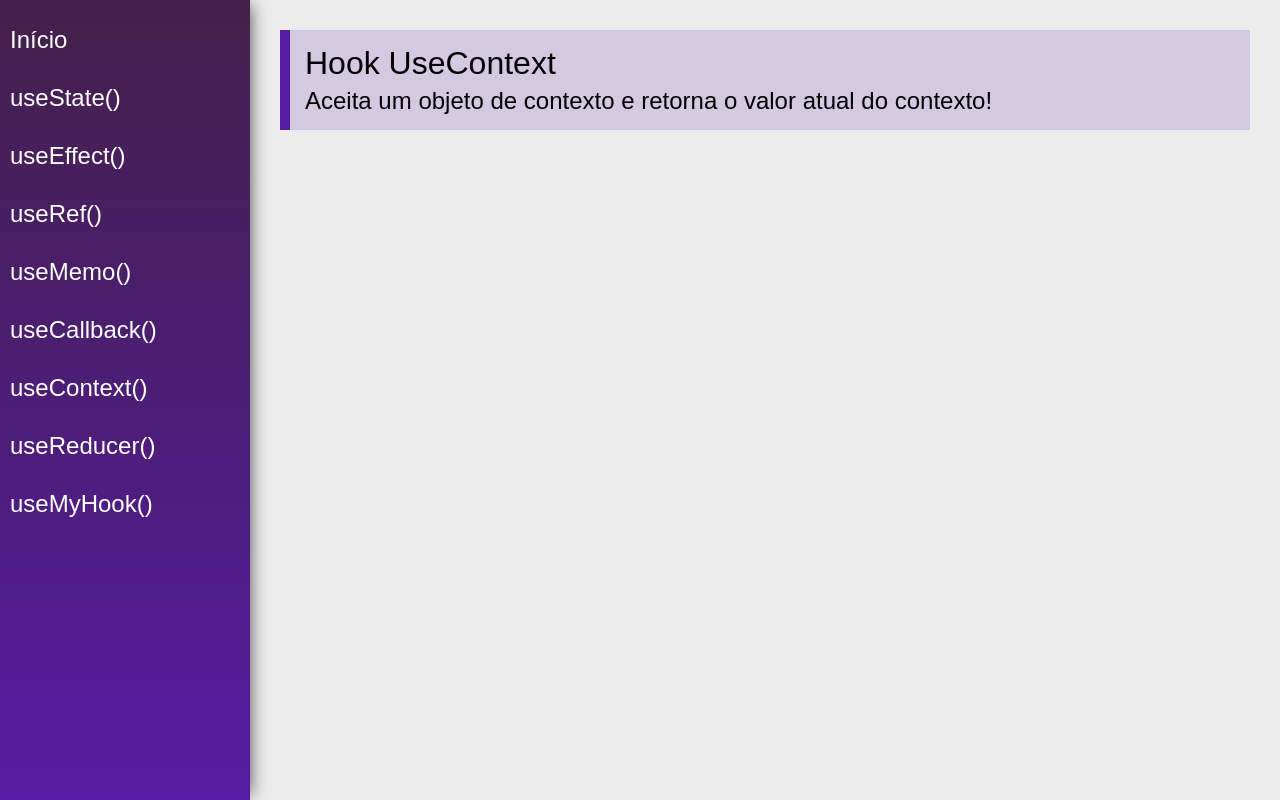
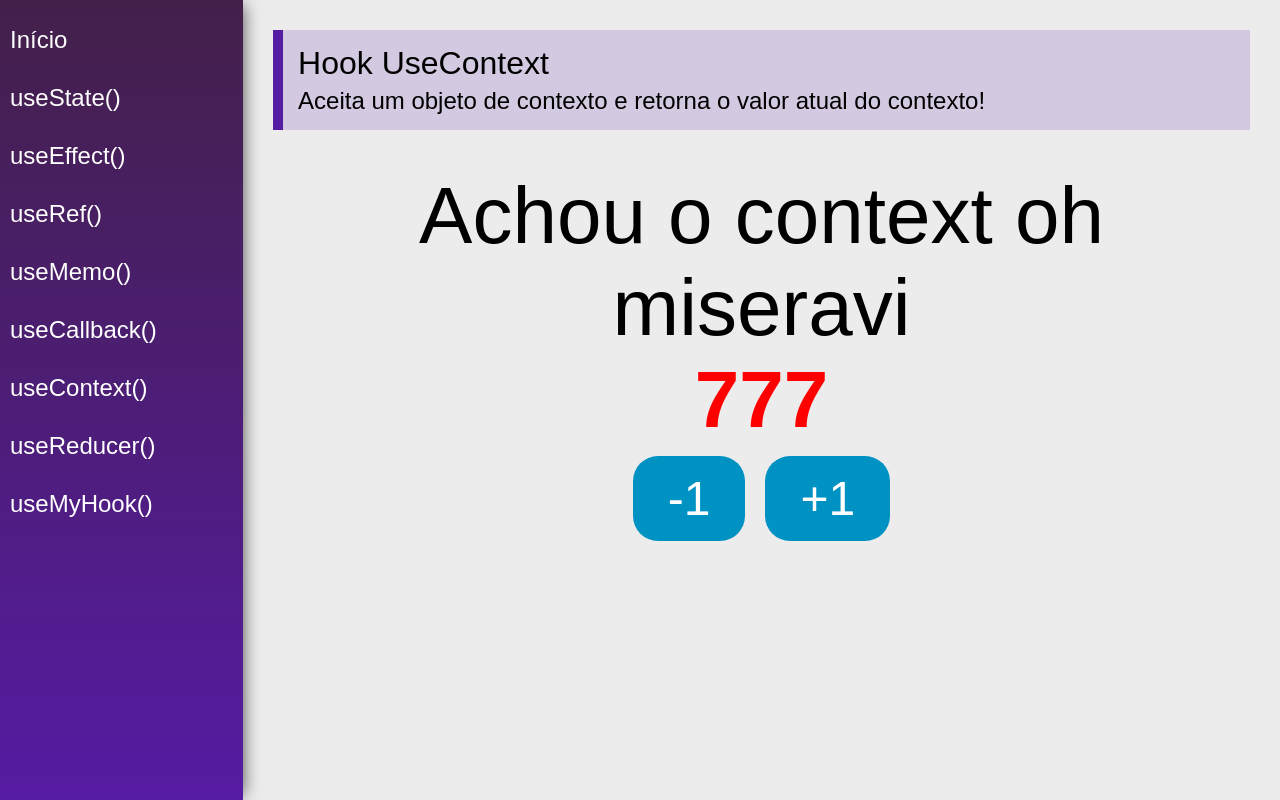
Before and after one commit to gabriel-saraiva-flooxai/react-5-hooks, a React (Create React App) app: page /useContext in a window 1280 px wide. Built offline with nearby package versions, Linux system fonts and the light colour scheme.

Commit message:
feat: useContext

```diff
--- /dev/null
+++ b/src/data/DataContext.js
@@ -0,0 +1,10 @@
+import React from "react";
+
+export const data = {
+    n: 777,
+    txt: 'Achou o context oh miseravi'
+}
+
+const DataContext = React.createContext(null)
+
+export default DataContext
--- a/src/views/App.jsx
+++ b/src/views/App.jsx
@@ -1,16 +1,26 @@
 import './App.css';
-import React from "react";
+import React, { useState } from "react";
 import { BrowserRouter } from 'react-router-dom';
+
 import Menu from '../components/layout/Menu';
 import Content from '../components/layout/Content';
 
-const App = props => (
+import DataContext, { data } from '../data/DataContext';
+
+const App = props => {
+
+    const [state, setState] = useState(data)
+
+    return (
+        <DataContext.Provider value={{state, setState}}>
             <div className="App">
                 <BrowserRouter>
                     <Menu />
                     <Content />
                 </BrowserRouter>
             </div>
+        </DataContext.Provider>
     )
+}
 
 export default App
--- a/src/views/examples/UseContext.jsx
+++ b/src/views/examples/UseContext.jsx
@@ -1,13 +1,38 @@
-import React from 'react'
+// Comum utilizar o UseReducer juntamente com Context API
+
+import React, { useContext } from 'react'
 import PageTitle from '../../components/layout/PageTitle'
 
+import DataContext from '../../data/DataContext'
+
 const UseContext = (props) => {
+
+    const {state, setState} = useContext(DataContext)
+
+    function addNumber(delta) {
+        setState({
+            ...state,
+            n: state.n + delta
+        })
+    }
+
     return (
         <div className="UseContext">
             <PageTitle
                 title="Hook UseContext"
                 subtitle="Aceita um objeto de contexto e retorna o valor atual do contexto!"
             />
+            <div className="center">
+                <span className="text">{state.txt}</span>
+                <span className="text red">{state.n}</span>
+
+                <div>
+                    <button className="btn"
+                        onClick={() => addNumber(-1)}>-1</button>
+                    <button className="btn"
+                        onClick={() => addNumber(+1)}>+1</button>
+                </div>
+            </div>
         </div>
     )
 }
```
Lines whose indentation alone changed are shown as unchanged.
